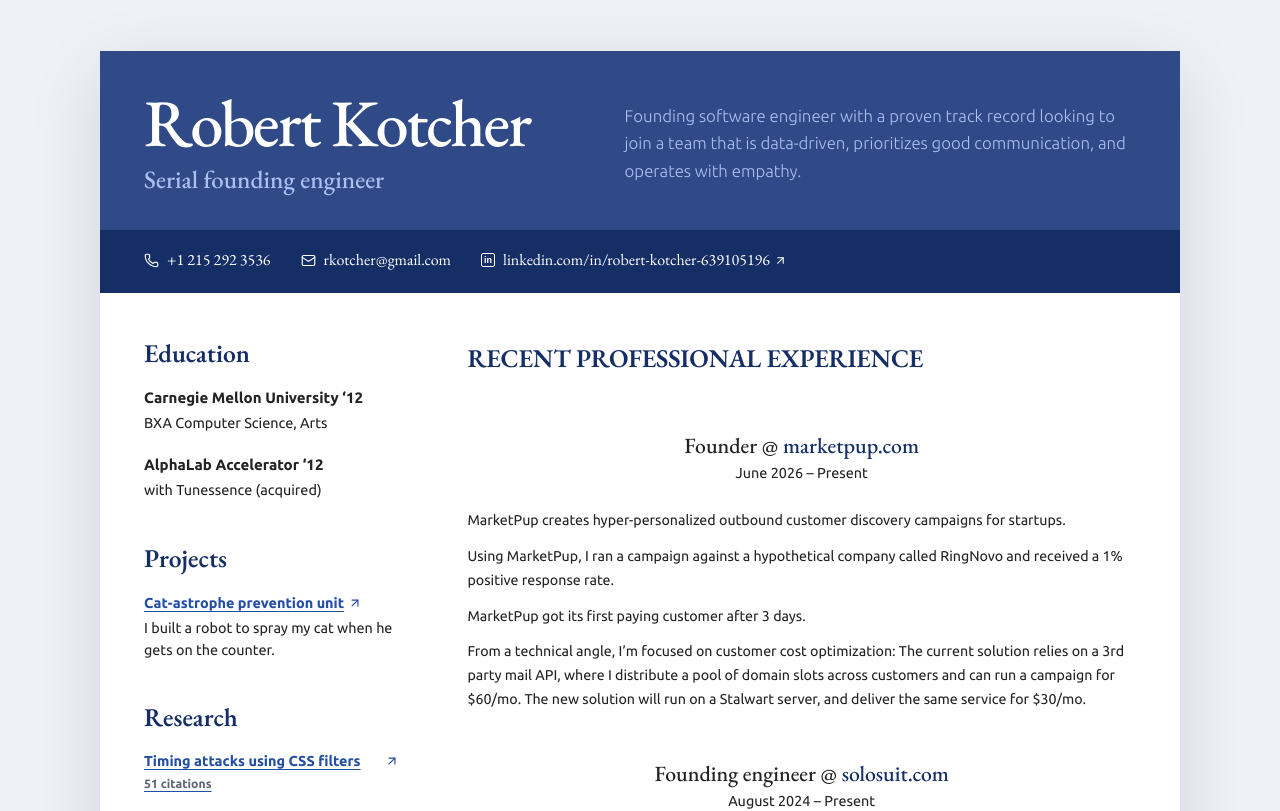
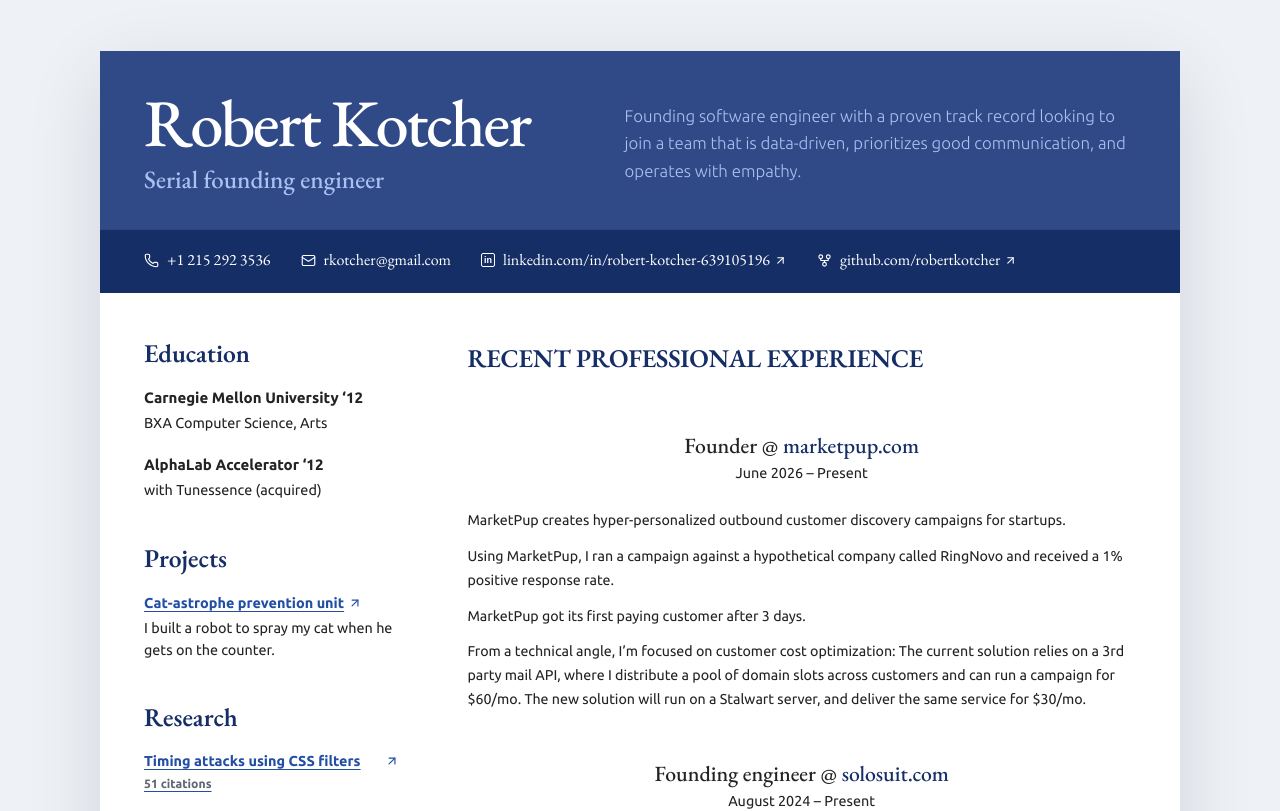
Before and after one commit to robertkotcher/robertkotcher.com, a Next.js app: page / in a window 1280 px wide. Shown: the top 811 px of the page. Built offline with nearby package versions, Linux system fonts and the light colour scheme.

Commit message:
Add GitHub profile link

```diff
--- a/app/page.tsx
+++ b/app/page.tsx
@@ -1,5 +1,6 @@
 import {
   ArrowUpRight,
+  GitFork,
   Mail,
   Phone,
 } from "lucide-react";
@@ -56,6 +57,19 @@ export default function Home() {
                 in
               </span>
               <span>linkedin.com/in/robert-kotcher-639105196</span>
+              <ArrowUpRight
+                aria-hidden="true"
+                className="external-icon"
+                size={13}
+              />
+            </a>
+            <a
+              href="https://github.com/robertkotcher"
+              target="_blank"
+              rel="noreferrer"
+            >
+              <GitFork aria-hidden="true" size={15} strokeWidth={1.8} />
+              <span>github.com/robertkotcher</span>
               <ArrowUpRight
                 aria-hidden="true"
                 className="external-icon"
```
Also changed, not shown: 1 other file (tests, documents, lock files or other folders).
